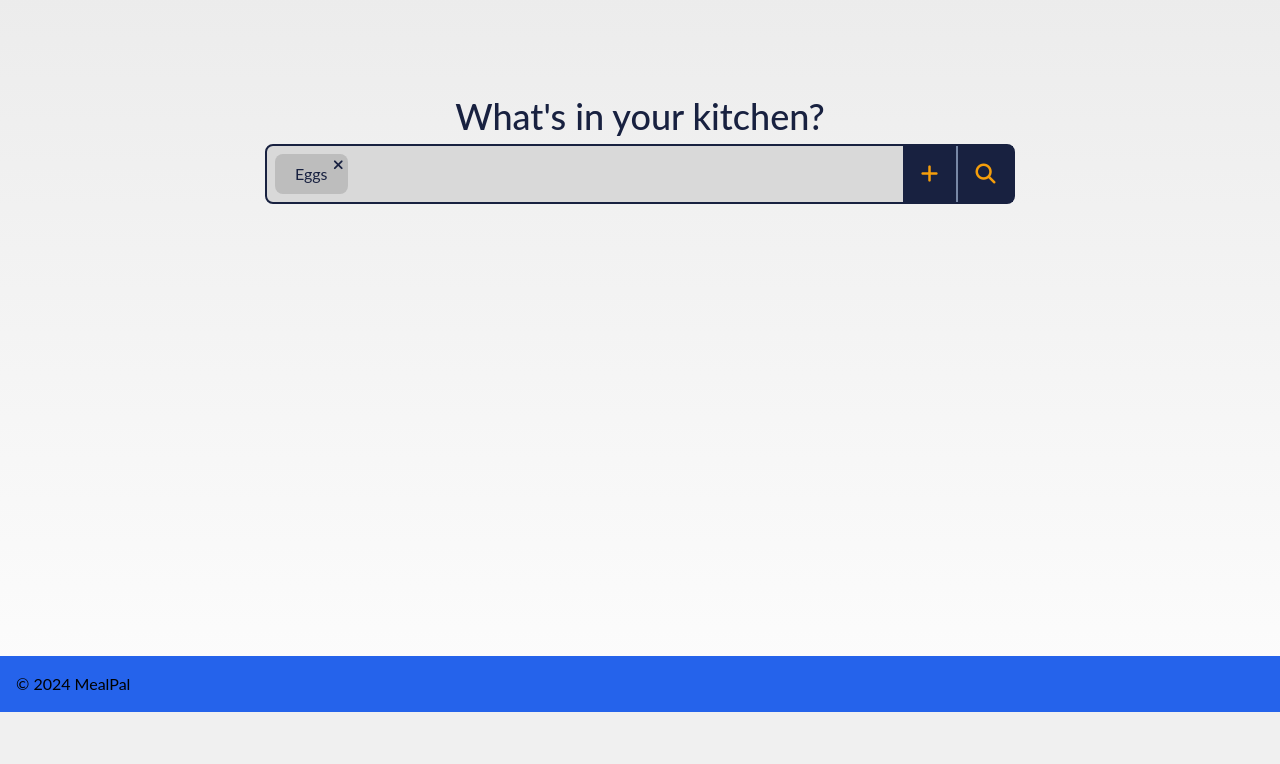
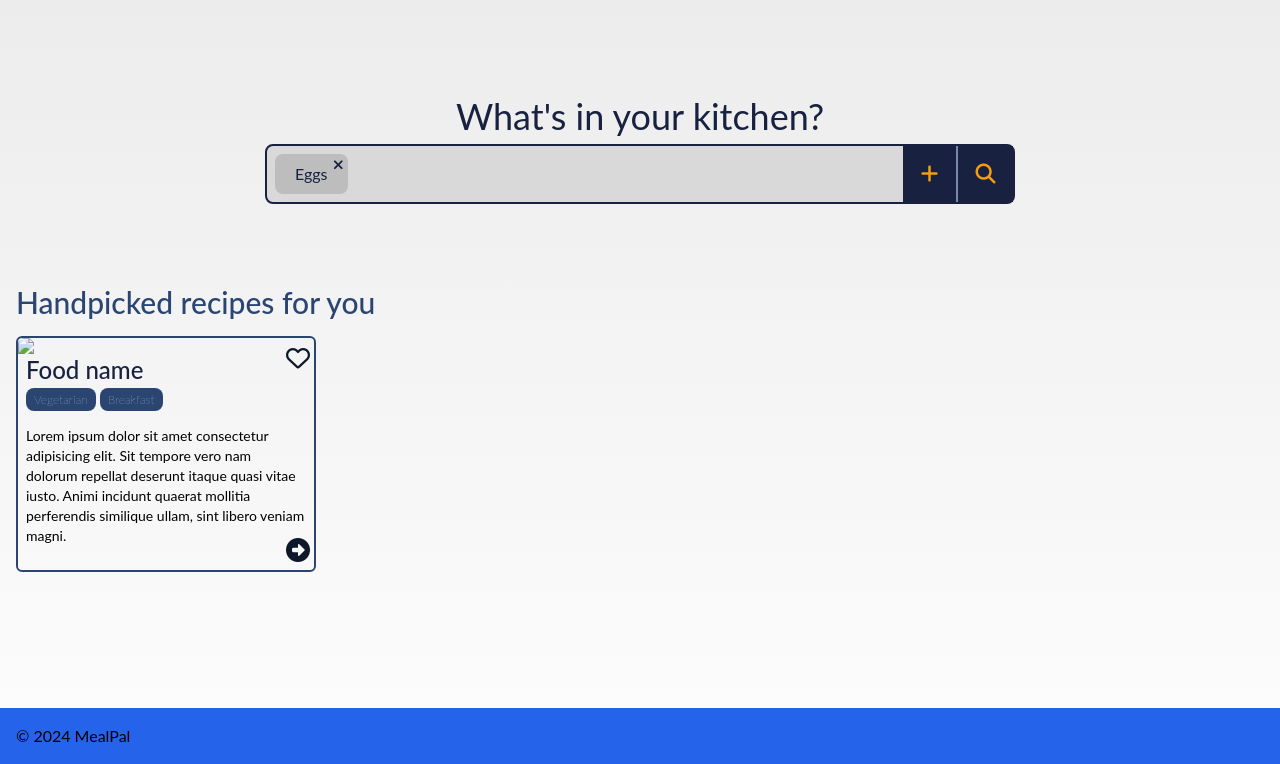
Before and after one commit to iambariz/SET09103, a Flask app: page / in a window 1280 px wide. Shown: the part 88-852 px from the top of the page. Before the commit the page ends 800 px from the top, so only its background shows below. Run offline with Flask 3, Linux system fonts and the light colour scheme; some libraries are stand-ins or nearby versions.

Commit message:
Added recipes cards

```diff
--- a/app/static/css/styles.css
+++ b/app/static/css/styles.css
@@ -608,6 +608,10 @@ video {
   top: 0.25rem;
 }
 
+.bottom-1 {
+  bottom: 0.25rem;
+}
+
 .m-2 {
   margin: 0.5rem;
 }
@@ -615,6 +619,21 @@ video {
 .mx-auto {
   margin-left: auto;
   margin-right: auto;
+}
+
+.mx-2 {
+  margin-left: 0.5rem;
+  margin-right: 0.5rem;
+}
+
+.my-2 {
+  margin-top: 0.5rem;
+  margin-bottom: 0.5rem;
+}
+
+.my-4 {
+  margin-top: 1rem;
+  margin-bottom: 1rem;
 }
 
 .mb-4 {
@@ -645,12 +664,24 @@ video {
   margin-top: 1.5rem;
 }
 
+.mt-4 {
+  margin-top: 1rem;
+}
+
 .block {
   display: block;
 }
 
 .flex {
   display: flex;
+}
+
+.h-full {
+  height: 100%;
+}
+
+.max-h-\[185px\] {
+  max-height: 185px;
 }
 
 .min-h-screen {
@@ -673,6 +704,10 @@ video {
   max-width: 28rem;
 }
 
+.max-w-\[300px\] {
+  max-width: 300px;
+}
+
 .flex-grow {
   flex-grow: 1;
 }
@@ -689,6 +724,10 @@ video {
   flex-direction: column;
 }
 
+.flex-wrap {
+  flex-wrap: wrap;
+}
+
 .items-center {
   align-items: center;
 }
@@ -701,12 +740,43 @@ video {
   justify-content: space-between;
 }
 
+.overflow-hidden {
+  overflow: hidden;
+}
+
 .rounded {
   border-radius: 0.25rem;
 }
 
 .rounded-lg {
   border-radius: 0.5rem;
+}
+
+.rounded-sm {
+  border-radius: 0.125rem;
+}
+
+.rounded-md {
+  border-radius: 0.375rem;
+}
+
+.rounded-full {
+  border-radius: 9999px;
+}
+
+.rounded-r-md {
+  border-top-right-radius: 0.375rem;
+  border-bottom-right-radius: 0.375rem;
+}
+
+.rounded-l-md {
+  border-top-left-radius: 0.375rem;
+  border-bottom-left-radius: 0.375rem;
+}
+
+.rounded-t-md {
+  border-top-left-radius: 0.375rem;
+  border-top-right-radius: 0.375rem;
 }
 
 .border-2 {
@@ -720,6 +790,11 @@ video {
 .border-primary-600 {
   --tw-border-opacity: 1;
   border-color: rgb(24 33 64 / var(--tw-border-opacity));
+}
+
+.border-primary-500 {
+  --tw-border-opacity: 1;
+  border-color: rgb(43 69 115 / var(--tw-border-opacity));
 }
 
 .border-r-primary-300 {
@@ -757,6 +832,31 @@ video {
   background-color: rgb(189 189 189 / var(--tw-bg-opacity));
 }
 
+.bg-secondary-100 {
+  --tw-bg-opacity: 1;
+  background-color: rgb(251 220 168 / var(--tw-bg-opacity));
+}
+
+.bg-primary-100 {
+  --tw-bg-opacity: 1;
+  background-color: rgb(197 204 217 / var(--tw-bg-opacity));
+}
+
+.bg-primary-400 {
+  --tw-bg-opacity: 1;
+  background-color: rgb(81 103 140 / var(--tw-bg-opacity));
+}
+
+.bg-primary-700 {
+  --tw-bg-opacity: 1;
+  background-color: rgb(19 26 51 / var(--tw-bg-opacity));
+}
+
+.bg-primary-500 {
+  --tw-bg-opacity: 1;
+  background-color: rgb(43 69 115 / var(--tw-bg-opacity));
+}
+
 .bg-gradient-to-b {
   background-image: linear-gradient(to bottom, var(--tw-gradient-stops));
 }
@@ -769,6 +869,11 @@ video {
 
 .to-white-100 {
   --tw-gradient-to: #FDFDFD var(--tw-gradient-to-position);
+}
+
+.object-cover {
+  -o-object-fit: cover;
+     object-fit: cover;
 }
 
 .p-4 {
@@ -799,6 +904,45 @@ video {
   padding-bottom: 5rem;
 }
 
+.px-2 {
+  padding-left: 0.5rem;
+  padding-right: 0.5rem;
+}
+
+.px-3 {
+  padding-left: 0.75rem;
+  padding-right: 0.75rem;
+}
+
+.py-1 {
+  padding-top: 0.25rem;
+  padding-bottom: 0.25rem;
+}
+
+.pt-20 {
+  padding-top: 5rem;
+}
+
+.pt-5 {
+  padding-top: 1.25rem;
+}
+
+.pb-2 {
+  padding-bottom: 0.5rem;
+}
+
+.pb-4 {
+  padding-bottom: 1rem;
+}
+
+.pb-6 {
+  padding-bottom: 1.5rem;
+}
+
+.text-left {
+  text-align: left;
+}
+
 .text-center {
   text-align: center;
 }
@@ -823,12 +967,39 @@ video {
   line-height: 1.75rem;
 }
 
+.text-3xl {
+  font-size: 1.875rem;
+  line-height: 2.25rem;
+}
+
+.text-xs {
+  font-size: 0.75rem;
+  line-height: 1rem;
+}
+
+.text-lg {
+  font-size: 1.125rem;
+  line-height: 1.75rem;
+}
+
 .font-bold {
   font-weight: 700;
 }
 
 .font-medium {
   font-weight: 500;
+}
+
+.font-semibold {
+  font-weight: 600;
+}
+
+.font-normal {
+  font-weight: 400;
+}
+
+.font-thin {
+  font-weight: 100;
 }
 
 .text-gray-700 {
@@ -844,6 +1015,41 @@ video {
 .text-secondary-500 {
   --tw-text-opacity: 1;
   color: rgb(245 158 11 / var(--tw-text-opacity));
+}
+
+.text-primary-500 {
+  --tw-text-opacity: 1;
+  color: rgb(43 69 115 / var(--tw-text-opacity));
+}
+
+.text-primary-300 {
+  --tw-text-opacity: 1;
+  color: rgb(120 136 166 / var(--tw-text-opacity));
+}
+
+.text-primary-700 {
+  --tw-text-opacity: 1;
+  color: rgb(19 26 51 / var(--tw-text-opacity));
+}
+
+.text-primary-100 {
+  --tw-text-opacity: 1;
+  color: rgb(197 204 217 / var(--tw-text-opacity));
+}
+
+.text-secondary-800 {
+  --tw-text-opacity: 1;
+  color: rgb(84 54 3 / var(--tw-text-opacity));
+}
+
+.text-white-100 {
+  --tw-text-opacity: 1;
+  color: rgb(253 253 253 / var(--tw-text-opacity));
+}
+
+.text-primary-800 {
+  --tw-text-opacity: 1;
+  color: rgb(15 23 42 / var(--tw-text-opacity));
 }
 
 .shadow-md {
--- a/app/templates/index.html
+++ b/app/templates/index.html
@@ -8,7 +8,8 @@
 
 
         <!-- Search bar starts -->
-        <h1 class="text-4xl font-medium text-primary-600 ">What's in your kitchen?</h1>
+         <div class="container">
+            <h1 class="text-4xl font-normal text-primary-600 ">What's in your kitchen?</h1>
             <div class="mt-2 border-2 mx-auto max-w-[750px] bg-white-600 border-primary-600 rounded-lg flex flex-row justify-between">
                 <!-- Items zone -->
                  <div class="m-2 flex flex-row">
@@ -28,6 +29,40 @@
                     </div>
                 </div>
             </div>
+         </div>
         <!-- Search bar finishes -->
+
+
+        <!-- Recipes starts -->
+         <div class="container-2xl pt-20">
+            <h2 class="text-left pb-4 text-3xl text-primary-500 font-medium">Handpicked recipes for you</h2>
+
+            <!-- Recipe container starts -->
+            <div class="flex flex-row flex-wrap">
+                <div class="flex flex-col border-2 border-primary-500 rounded-md max-w-[300px] relative">
+                    <div  class="max-w-[300px] w-100 max-h-[185px] h-full w-full">
+                        <img class="object-cover rounded-t-md" src="https://via.placeholder.com/500x300">
+                    </div>
+                    <div class="text-left mx-2 ">
+                        <h3 class="text-2xl text-primary-600 font-medium">Food name</h3>
+                        <div>
+                            <!-- tags like vegan, vegetarian, etc -->
+                            <span class="px-2 py-1 bg-primary-500 text-white-100 rounded-lg text-xs font-thin">Vegetarian</span>
+                            <span class="px-2 py-1 bg-primary-500 text-white-100 rounded-lg text-xs font-thin">Breakfast</span>
+                        </div>
+                        <p class="text-sm mt-4 pb-6">Lorem ipsum dolor sit amet consectetur adipisicing elit. Sit tempore vero nam dolorum repellat deserunt itaque quasi vitae iusto. Animi incidunt quaerat mollitia perferendis similique ullam, sint libero veniam magni.</p>
+                    </div>
+                    <a href='#' class="text-primary-800 absolute text-2xl right-1 top-1">
+                        <i class="fa-regular fa-heart"></i>
+                        </a>
+                    <a href='#' class="text-primary-800 absolute text-2xl right-1 bottom-1">
+                        <i class="fas fa-arrow-alt-circle-right"></i>
+                    </a>
+                </div>
+            </div>
+            <!-- Recipe container ends -->
+         </div>
+
+        <!-- Recipes ends -->
     </div>
 {% endblock %}
```
Lines whose indentation alone changed are shown as unchanged.
